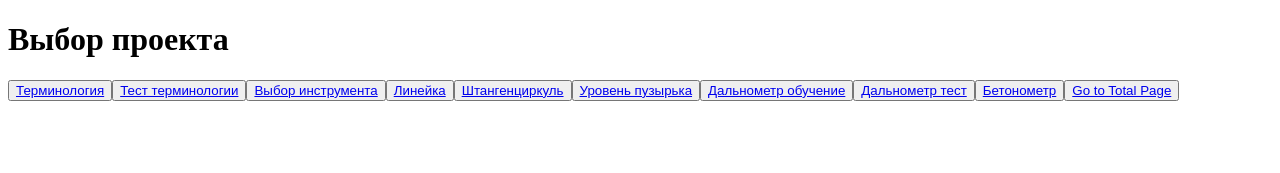
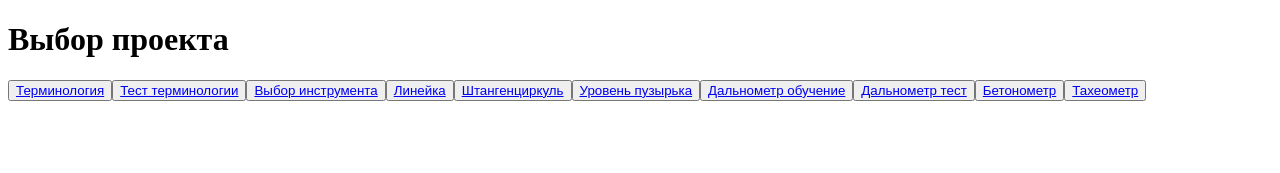
Before and after one commit to Kukururkuruk/BabylonInteraction, a React (Vite) app: page / in a window 1280 px wide. Shown: the top 173 px of the page. Built offline with nearby package versions, Linux system fonts and the light colour scheme.

Commit message:
12.11.2024 1RelDone

```diff
--- a/src/components/MainPage.tsx
+++ b/src/components/MainPage.tsx
@@ -33,7 +33,7 @@ const Main: React.FC = () => {
         <Link to="/Бетонометр">Бетонометр</Link>
       </button>
       <button>
-        <Link to="/total">Go to Total Page</Link>
+        <Link to="/total">Тахеометр</Link>
       </button>
     </div>
   );
```
